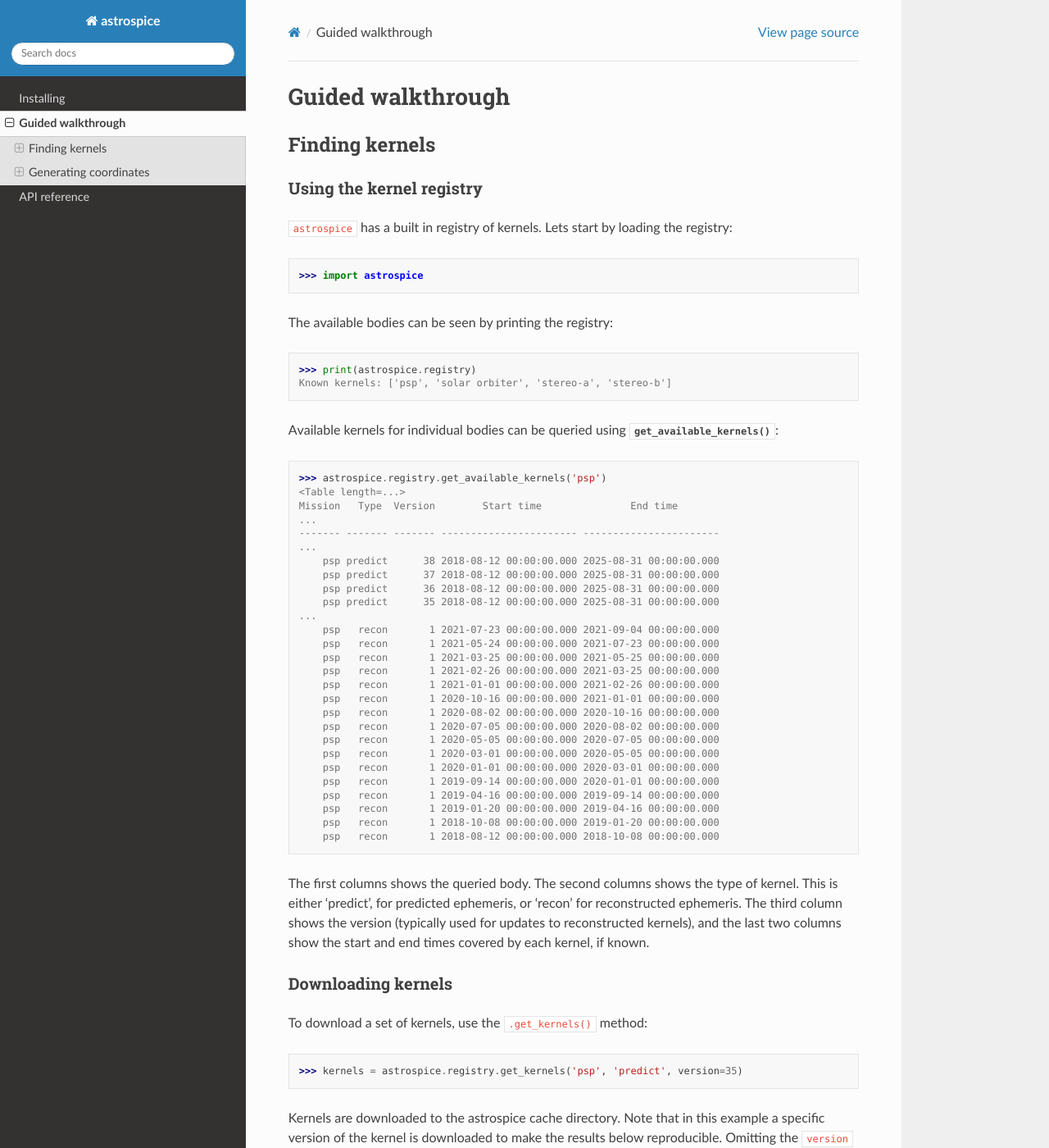
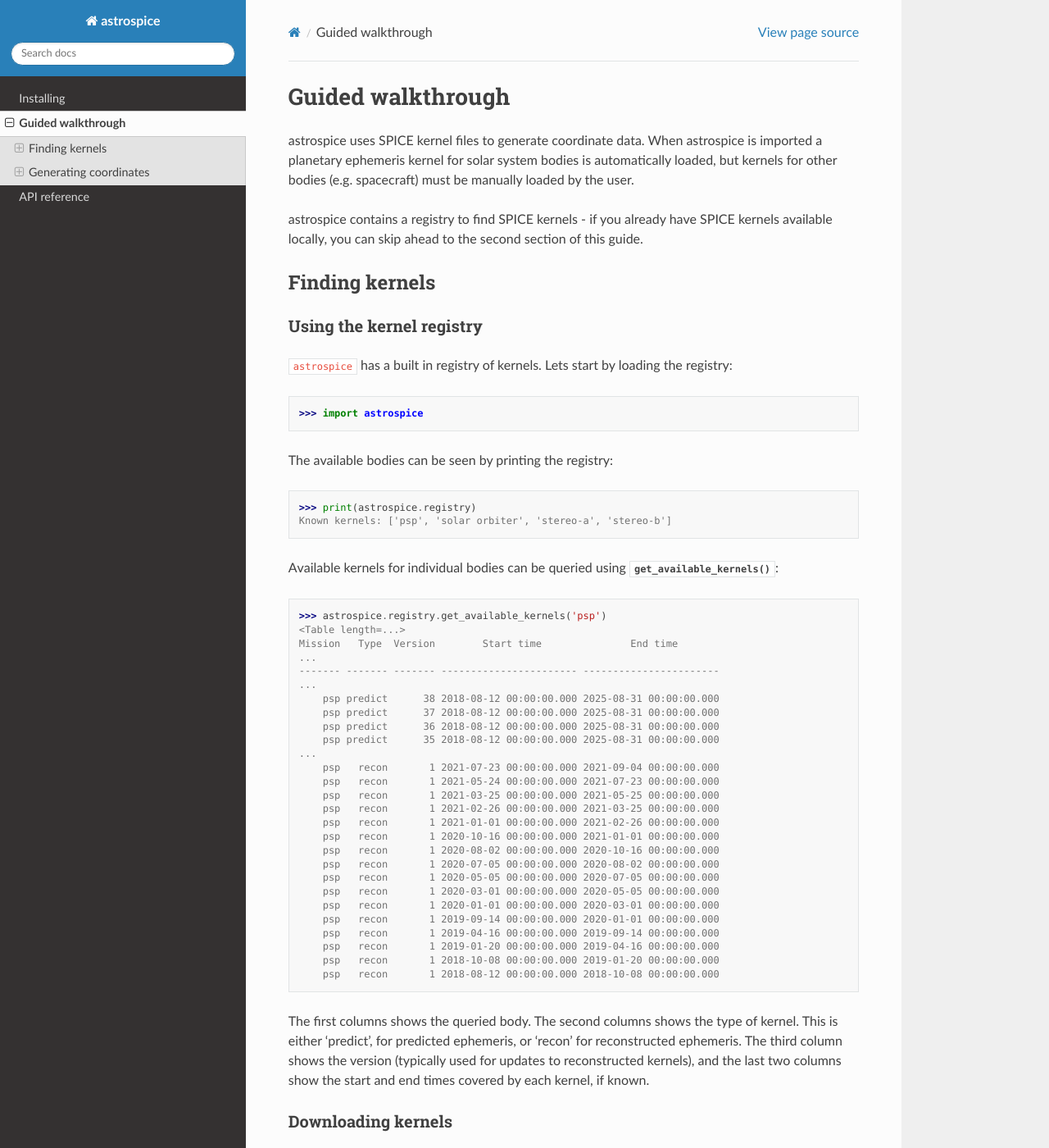
Before and after one commit to astrospice/astrospice, a Sphinx documentation site: the page built from docs/guide.rst, in a window 1280 px wide and 1400 px high. Shown: the whole window at 82% size. Built offline with Sphinx 7.4.7 and the Read the Docs theme 2.0.0, drawn with Linux system fonts in a browser that asks for light colours; pages that are not in the unit, such as notebooks, are missing from menus; the version number could not be read and is left out; some of the changed text lies outside the part shown.

Commit message:
Update guide

```diff
--- a/docs/guide.rst
+++ b/docs/guide.rst
@@ -1,5 +1,13 @@
 Guided walkthrough
 ==================
+astrospice uses SPICE kernel files to generate coordinate data. When astrospice
+is imported a planetary ephemeris kernel for solar system bodies is
+automatically loaded, but kernels for other bodies (e.g. spacecraft) must be
+manually loaded by the user.
+
+astrospice contains a registry to find SPICE kernels - if you already have
+SPICE kernels available locally, you can skip ahead to the second section
+of this guide.
 
 Finding kernels
 ---------------
@@ -66,13 +74,16 @@ latest version of the kernel.
 
 Generating coordinates
 ----------------------
-First, lets get a kernel::
+First, lets get one of the kernels we downloaded earlier::
 
   >>> k = kernels[0]
   >>> type(k)
   <class 'astrospice.kernel.SPKKernel'>
   >>> print(k)
   SPK Kernel for Solar probe plus
+
+If you have a ``.spk`` kernel available locally, you can load it into
+astrospice using ``k = SPKKernel(file_path)``.
 
 The `~astrospice.SPKKernel` object has some handy methods to determine which
 bodies and date ranges the kernel covers::
```
